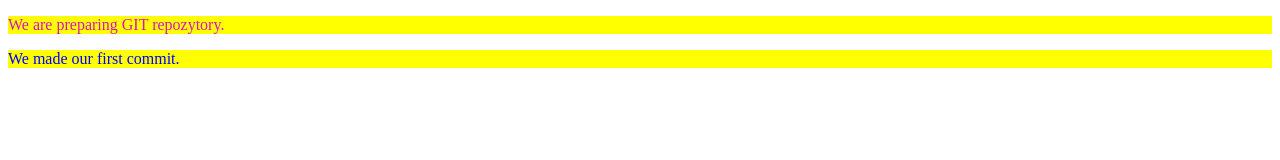
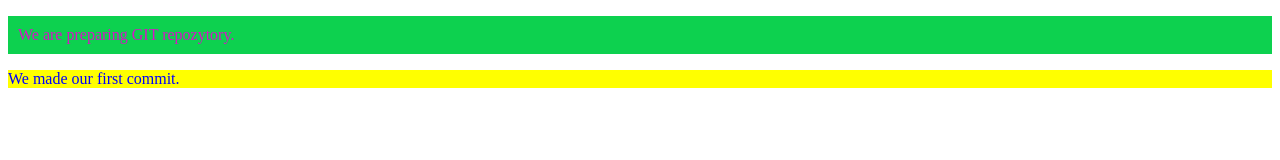
Before and after one commit to Renata-77/SANgit, a plain HTML site: page index.html in a window 1280 px wide. Drawn offline with Linux system fonts and the light colour scheme.

Commit message:
Background color and padding.

```diff
--- a/style.css
+++ b/style.css
@@ -5,4 +5,6 @@ p{
 }
 p:first-of-type{
     color: rgb(214, 21, 198);
+    background-color: rgb(13, 209, 79);
+    padding: 10px;
 }
```
